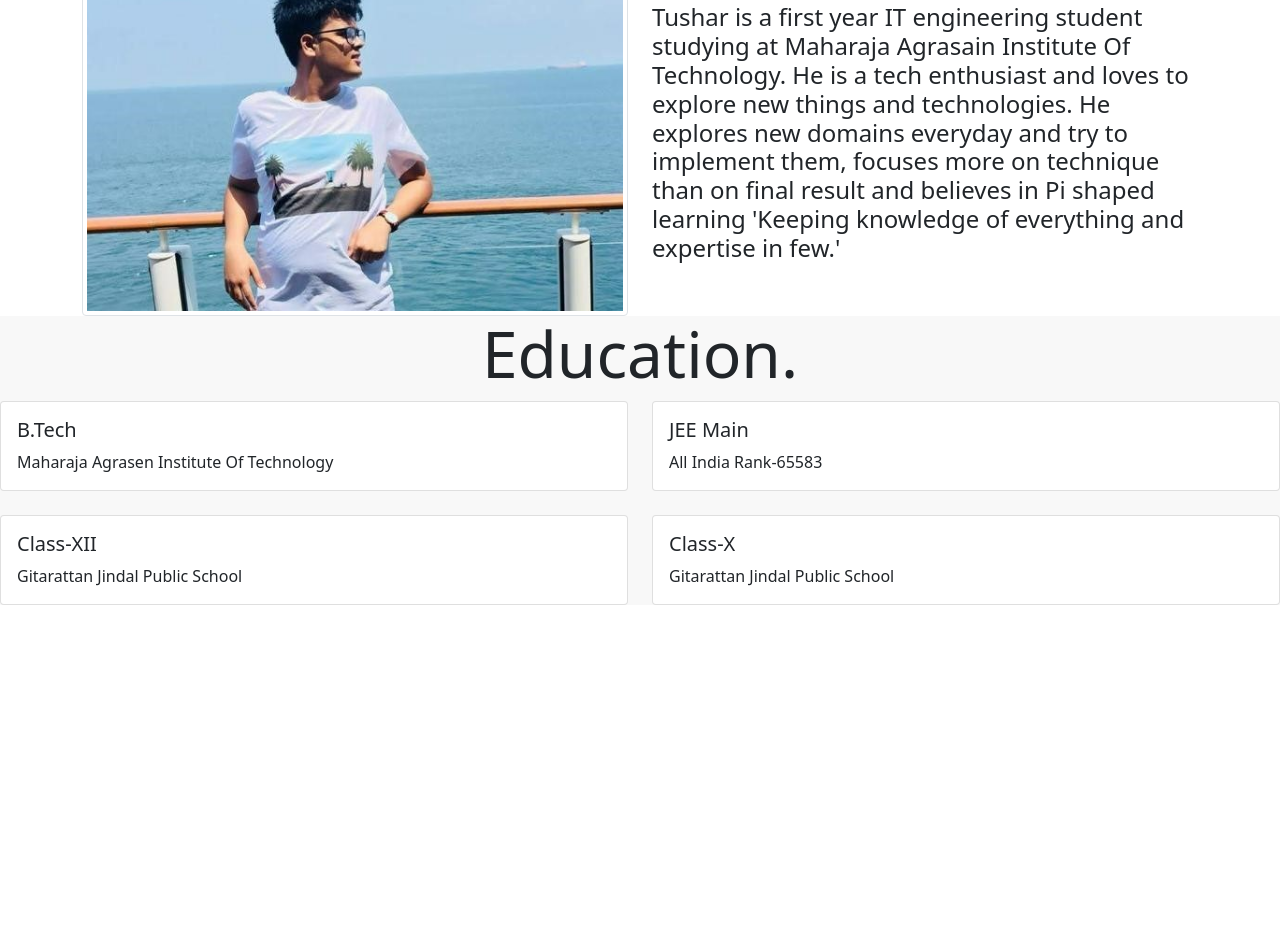
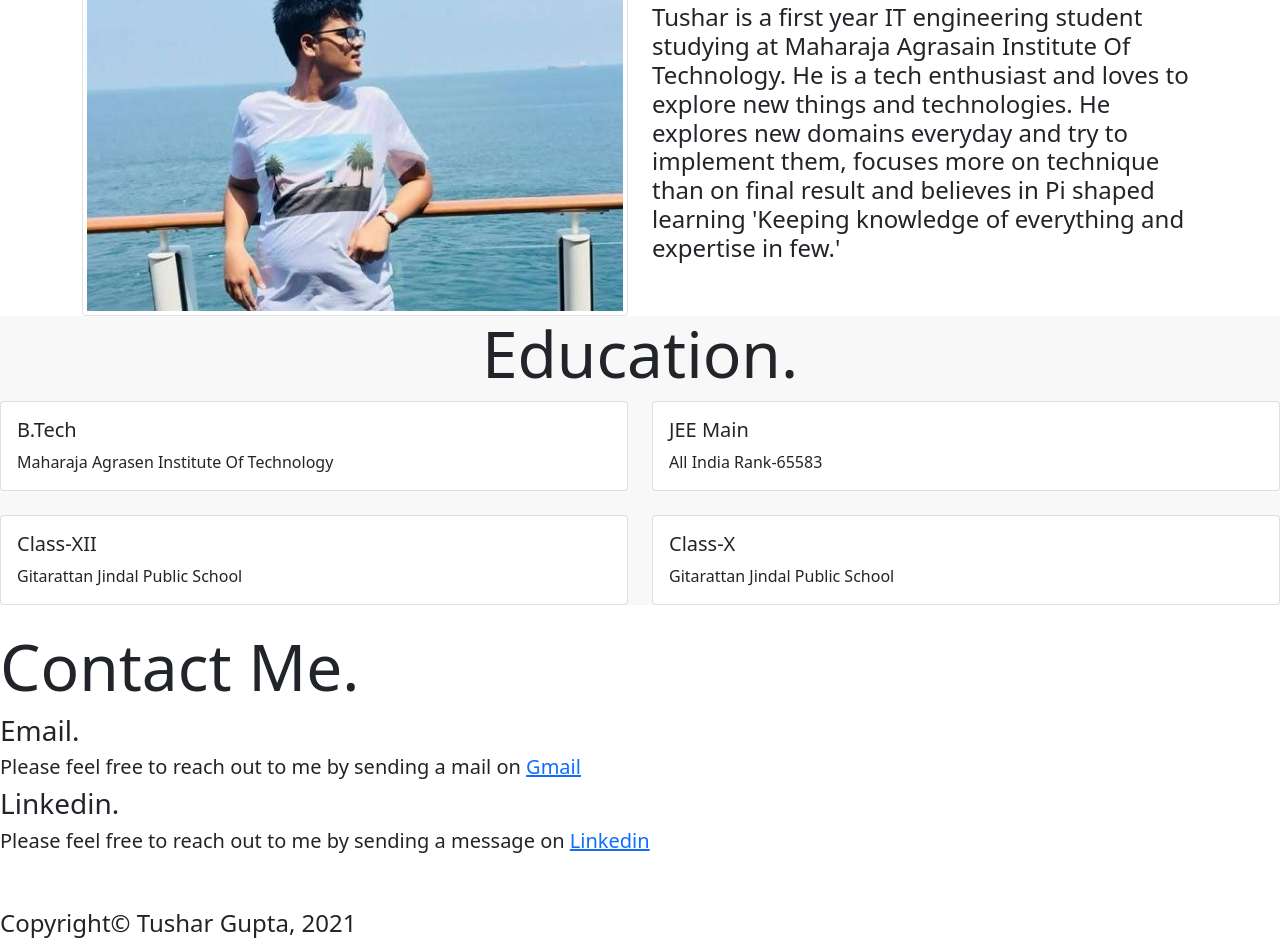
Before and after one commit to tushar9891/Cv, a plain HTML site: page index.html in a window 1280 px wide. Shown: the part 733-1679 px from the top of the page. Before the commit the page ends 1338 px from the top, so only its background shows below. Drawn offline with nearby package versions, Linux system fonts and the light colour scheme; a web font is replaced by a local one.

Commit message:
Update index.html

```diff
--- a/index.html
+++ b/index.html
@@ -24,7 +24,7 @@
          <ul class="navbar-nav ms-auto">
         <li class="nav-item"><a class="nav-link" href="https://tushar9891.github.io/Cv/#about">About Me</a></li>
         <li class="nav-item"><a class="nav-link" href="https://tushar9891.github.io/Cv/#edu">Education</a></li>
-        <li class="nav-item"><a class="nav-link" href="">Contact Me</a></li>
+        <li class="nav-item"><a class="nav-link" href="https://tushar9891.github.io/Cv/#contact">Contact Me</a></li>
          </ul>
     </div>
     </div>
@@ -92,5 +92,21 @@
     </div>
   </div>
 </section>
+  <section id="contact">
+  <br>
+  <h1 class="abo">Contact Me.</h1>
+  <h3>Email.</h3>
+  <h5>Please feel free to reach out to me by sending a mail on <a href="mailto::tushar9891@gmail.com" target="
+    ">Gmail</a>
+  </h5>
+  <h3>Linkedin.</h3>
+  <h5>Please feel free to reach out to me by sending a message on <a href="https://www.linkedin.com/in/tushar-gupta-b3a546210" target="_blank">Linkedin</a>
+  </h5>
+  <br>
+</section>
+<section id="foot">
+  <br>
+  <h4 class="ft">Copyright© Tushar Gupta, 2021</h4>
+</section>
   </body>
 </html>
```
